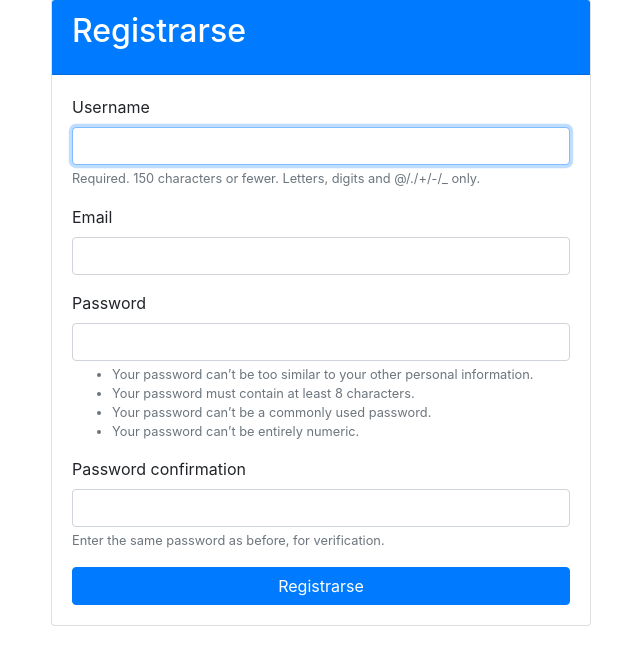
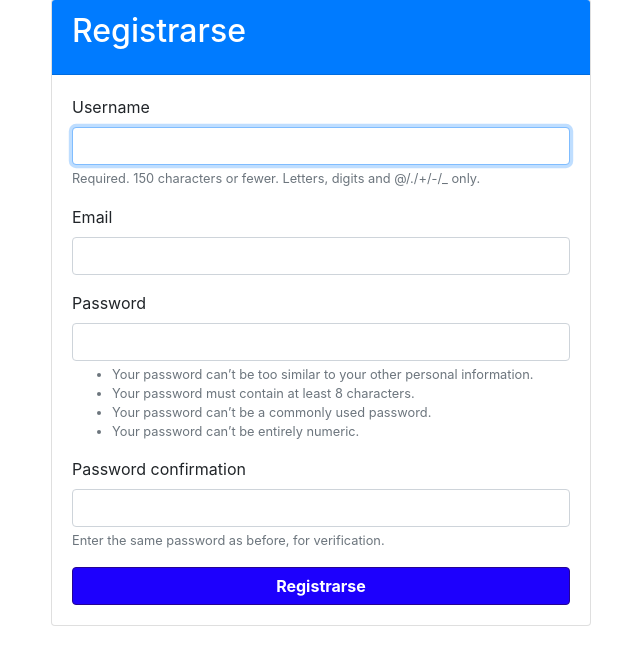
Before and after one commit to Luminicen/DCU, a Django app: page /analizador/registro/ in a window 1280 px wide. Shown: the part 49-714 px from the top of the page, without its empty margins (319-959 px from the left). Run offline with Django 5.2, Linux system fonts and the light colour scheme; some libraries are stand-ins or nearby versions.

Commit message:
solucion del error de contraste

```diff
--- a/accesibilidadIA/Templates/registration/registerForm.html
+++ b/accesibilidadIA/Templates/registration/registerForm.html
@@ -8,6 +8,19 @@
     {% load custom_tags %}
     <!-- Bootstrap CSS -->
     <link href="https://maxcdn.bootstrapcdn.com/bootstrap/4.5.2/css/bootstrap.min.css" rel="stylesheet">
+    <style>
+        /* Estilos personalizados para el botón */
+        .custom-color {
+            background-color: #1d00fd !important; /* Fondo del botón */
+            border-color: #250494 !important; /* Borde del botón */
+            color: white !important; /* Color del texto */
+        }
+        .custom-color:hover {
+            background-color: #250494 !important; /* Fondo del botón al pasar el mouse */
+            border-color: #1d00fd !important; /* Borde del botón al pasar el mouse */
+            color: white !important; /* Color del texto al pasar el mouse */
+        }
+    </style>
 </head>
 <body>
     <div class="container mt-5">
@@ -32,7 +45,7 @@
                                     {% endfor %}
                                 </div>
                             {% endfor %}
-                            <button type="submit" class="btn btn-primary btn-block" aria-describedby="button-description">Registrarse</button>
+                            <button type="submit" class="btn custom-color btn-block" aria-describedby="button-description"><strong>Registrarse</strong></button>
 <div id="button-description" class="sr-only">Haz clic en este botón para registrarte en el sitio web.</div>
 <div id="id_password1_helptext" class="sr-only">Inserte su contraseña.</div>
 <div id="id_username_helptext" class="sr-only">Inserte su nombre de usuario.</div>
```
